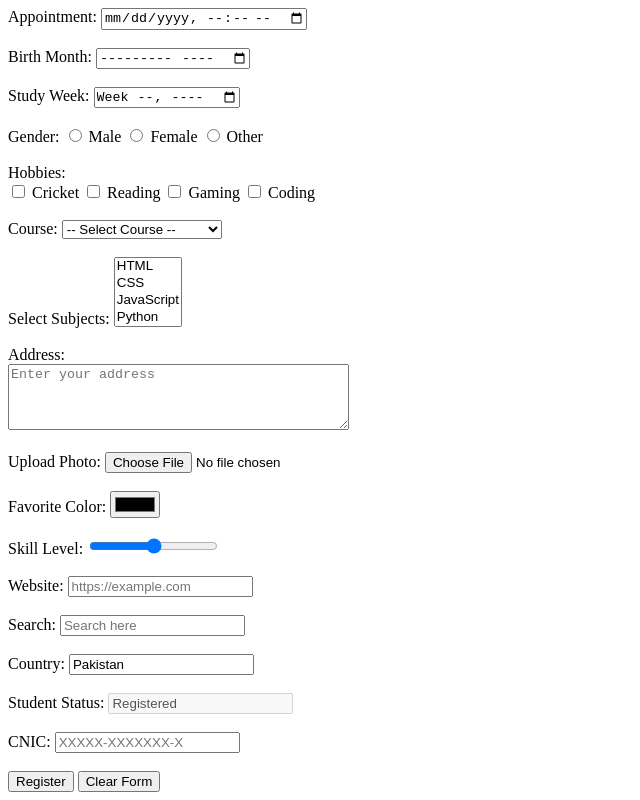
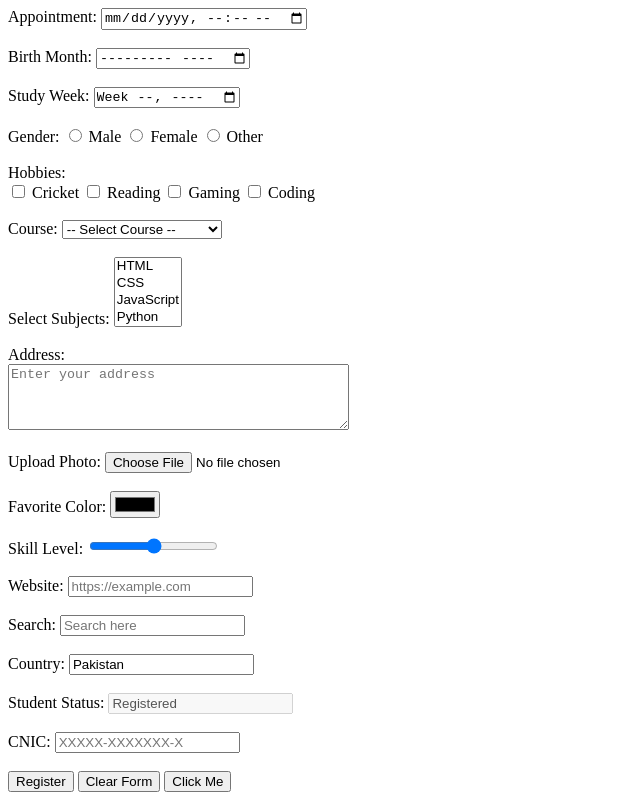
Before and after one commit to muhammadmoin24/registrationform, a plain HTML site: page index.html in a window 1280 px wide. Shown: the part 348-1148 px from the top of the page, without its empty margins (0-640 px from the left). Drawn offline with Linux system fonts and the light colour scheme.

Commit message:
Fix button input tag in index.html

````diff
--- a/index.html
+++ b/index.html
@@ -1,3 +1,4 @@
+
 <!DOCTYPE html>
 <html>
 <head>
@@ -157,5 +158,4 @@
         <input type="reset" value="Clear Form">
 
         <!-- Button -->
-        <input type="button" value="Click Me
-```
+        <input type="button" value="Click Me">
````
